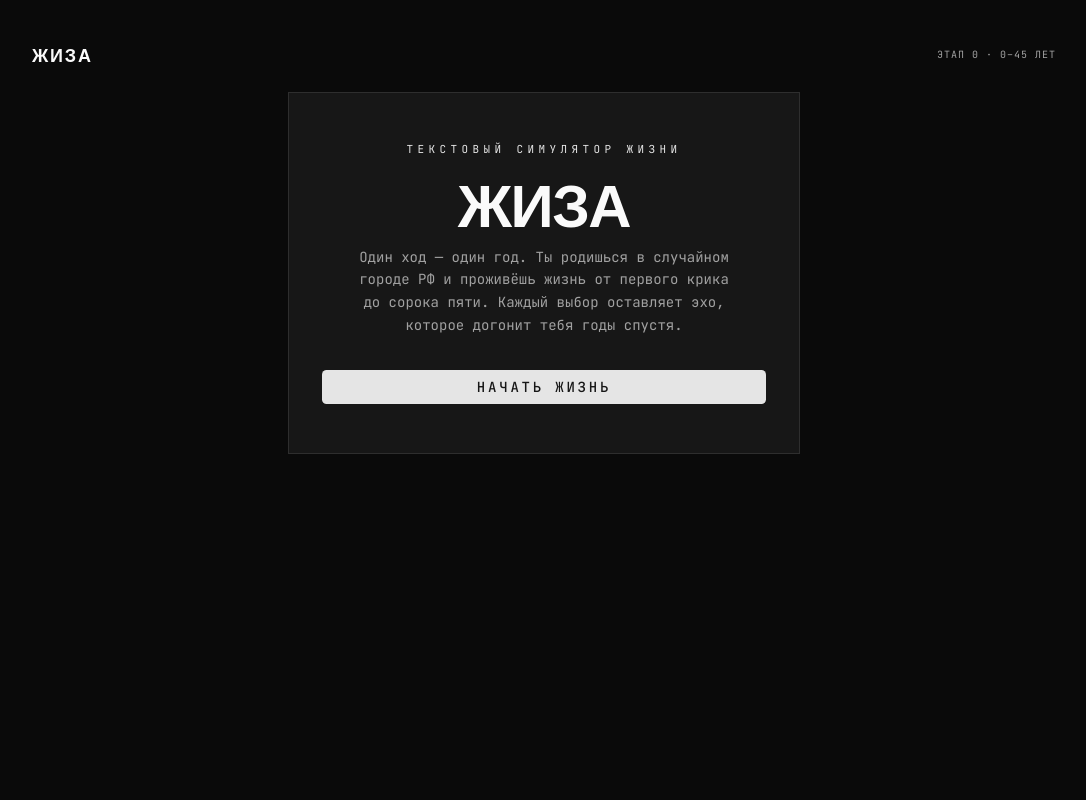
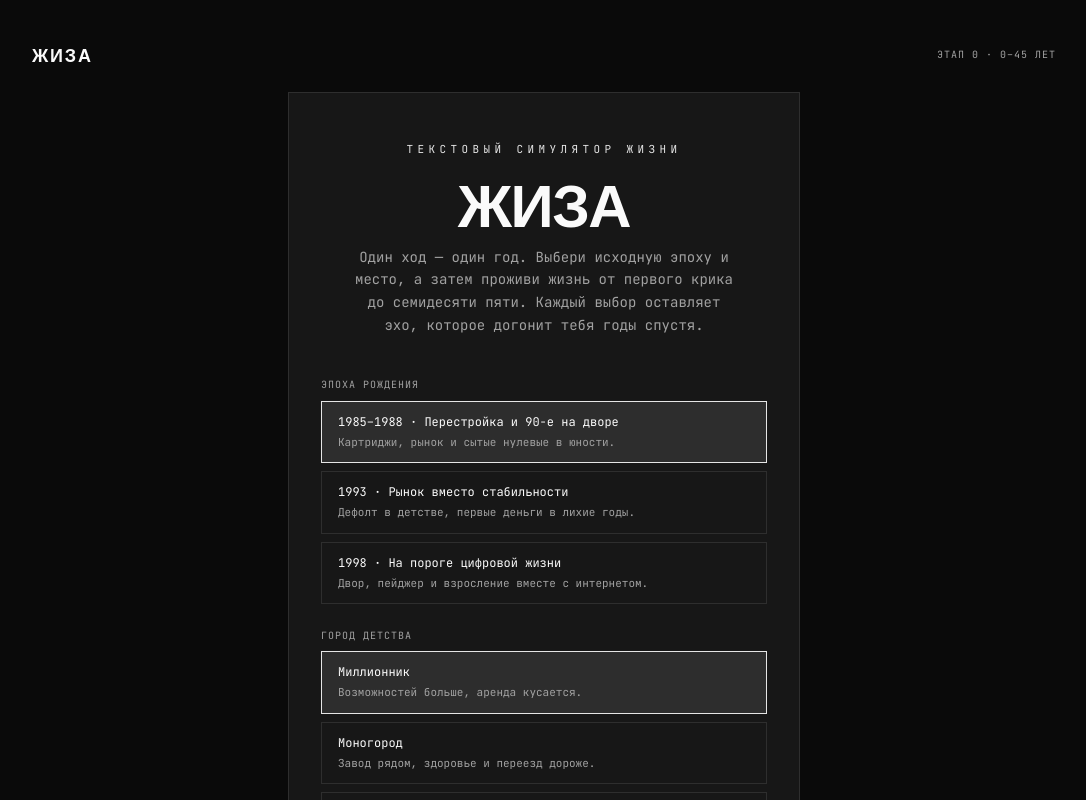
Before and after one commit to clsasa1/zhiza, a Next.js app: page / in a window 1280 px wide. Shown: the top 800 px of the page, without its empty margins (96-1182 px from the left). Built offline with nearby package versions, Linux system fonts and the light colour scheme.

Commit message:
Add configurable starts and aging life stage
Co-authored-by: Copilot <223556219+Copilot@users.noreply.github.com>

```diff
--- a/components/game/game.tsx
+++ b/components/game/game.tsx
@@ -2,7 +2,7 @@
 
 import { useCallback, useState } from 'react'
 import { Button } from '@/components/ui/button'
-import type { GameChoice, GameEvent, LifeState } from '@/lib/game/types'
+import type { BirthEraId, CityType, GameChoice, GameEvent, LifeState } from '@/lib/game/types'
 import { createNewLife, resolveChoice, tickYear } from '@/lib/game/engine'
 import { StatsPanel } from './stats-panel'
 import { EventCard } from './event-card'
@@ -13,8 +13,8 @@ export function Game() {
   const [state, setState] = useState<LifeState | null>(null)
   const [pendingEvent, setPendingEvent] = useState<GameEvent | null>(null)
 
-  const start = useCallback(() => {
-    setState(createNewLife())
+  const start = useCallback((birthEra: BirthEraId, cityType: CityType) => {
+    setState(createNewLife({ birthEra, cityType }))
     setPendingEvent(null)
   }, [])
 
@@ -40,7 +40,14 @@ export function Game() {
 
   if (!state) return <StartScreen onStart={start} />
 
-  if (state.isDead) return <DeathScreen state={state} onRestart={start} />
+  if (state.isDead) {
+    return (
+      <DeathScreen
+        state={state}
+        onRestart={() => start('perestroika', 'metropolis')}
+      />
+    )
+  }
 
   const awaitingChoice = pendingEvent !== null
 
@@ -91,7 +98,23 @@ function IdleCard({ state }: { state: LifeState }) {
   )
 }
 
-function StartScreen({ onStart }: { onStart: () => void }) {
+function StartScreen({
+  onStart,
+}: {
+  onStart: (birthEra: BirthEraId, cityType: CityType) => void
+}) {
+  const [birthEra, setBirthEra] = useState<BirthEraId>('perestroika')
+  const [cityType, setCityType] = useState<CityType>('metropolis')
+  const eras: Array<{ id: BirthEraId; years: string; title: string; text: string }> = [
+    { id: 'perestroika', years: '1985–1988', title: 'Перестройка и 90-е на дворе', text: 'Картриджи, рынок и сытые нулевые в юности.' },
+    { id: 'early_nineties', years: '1993', title: 'Рынок вместо стабильности', text: 'Дефолт в детстве, первые деньги в лихие годы.' },
+    { id: 'late_nineties', years: '1998', title: 'На пороге цифровой жизни', text: 'Двор, пейджер и взросление вместе с интернетом.' },
+  ]
+  const cities: Array<{ id: CityType; title: string; text: string }> = [
+    { id: 'metropolis', title: 'Миллионник', text: 'Возможностей больше, аренда кусается.' },
+    { id: 'industrial', title: 'Моногород', text: 'Завод рядом, здоровье и переезд дороже.' },
+    { id: 'provincial', title: 'ПГТ и глубинка', text: 'Дешевле жить, сложнее найти выход.' },
+  ]
   return (
     <div className="mx-auto flex w-full max-w-lg flex-col items-center border border-border bg-card px-8 py-12 text-center">
       <span className="font-mono text-[11px] uppercase tracking-[0.4em] text-primary">
@@ -101,12 +124,46 @@ function StartScreen({ onStart }: { onStart: () => void }) {
         ЖИЗА
       </h1>
       <p className="mt-4 max-w-sm text-pretty font-mono text-sm leading-relaxed text-muted-foreground">
-        Один ход — один год. Ты родишься в случайном городе РФ и проживёшь жизнь
-        от первого крика до сорока пяти. Каждый выбор оставляет эхо, которое догонит
+        Один ход — один год. Выбери исходную эпоху и место, а затем проживи жизнь
+        от первого крика до семидесяти пяти. Каждый выбор оставляет эхо, которое догонит
         тебя годы спустя.
       </p>
+      <div className="mt-8 w-full text-left">
+        <span className="font-mono text-[10px] uppercase tracking-widest text-muted-foreground">Эпоха рождения</span>
+        <div className="mt-2 grid gap-2">
+          {eras.map((era) => (
+            <button
+              key={era.id}
+              type="button"
+              onClick={() => setBirthEra(era.id)}
+              className={`cursor-pointer border px-4 py-3 text-left transition-all duration-200 ease-out ${
+                birthEra === era.id ? 'border-primary bg-primary/10' : 'border-border hover:border-zinc-500 hover:bg-zinc-800/80'
+              }`}
+            >
+              <span className="block font-mono text-xs text-foreground">{era.years} · {era.title}</span>
+              <span className="mt-1 block font-mono text-[11px] text-muted-foreground">{era.text}</span>
+            </button>
+          ))}
+        </div>
+        <span className="mt-6 block font-mono text-[10px] uppercase tracking-widest text-muted-foreground">Город детства</span>
+        <div className="mt-2 grid gap-2">
+          {cities.map((city) => (
+            <button
+              key={city.id}
+              type="button"
+              onClick={() => setCityType(city.id)}
+              className={`cursor-pointer border px-4 py-3 text-left transition-all duration-200 ease-out ${
+                cityType === city.id ? 'border-primary bg-primary/10' : 'border-border hover:border-zinc-500 hover:bg-zinc-800/80'
+              }`}
+            >
+              <span className="block font-mono text-xs text-foreground">{city.title}</span>
+              <span className="mt-1 block font-mono text-[11px] text-muted-foreground">{city.text}</span>
+            </button>
+          ))}
+        </div>
+      </div>
       <Button
-        onClick={onStart}
+        onClick={() => onStart(birthEra, cityType)}
         size="lg"
         className="mt-8 w-full font-mono uppercase tracking-[0.2em]"
       >
--- a/lib/game/engine.ts
+++ b/lib/game/engine.ts
@@ -12,6 +12,8 @@ import type {
   EraConfig,
   EraId,
   FamilyBackground,
+  BirthEraId,
+  PsychologicalVerdictInput,
 } from './types'
 import { EVENTS, EVENTS_BY_ID } from './events'
 
@@ -19,7 +21,13 @@ import { EVENTS, EVENTS_BY_ID } from './events'
 const PARENTAL_ALLOWANCE = 20_000
 const DEBT_THRESHOLD = -100_000
 const DEBT_STRESS_PER_YEAR = 10
-const MAX_AGE = 45
+const MAX_AGE = 75
+
+const BIRTH_YEAR_BY_ERA: Record<BirthEraId, number> = {
+  perestroika: 1985,
+  early_nineties: 1993,
+  late_nineties: 1998,
+}
 
 export const ERAS: EraConfig[] = [
   {
@@ -95,6 +103,22 @@ export function cityLabel(city: CityType): string {
   return CITY_LABELS[city]
 }
 
+/** Stable, privacy-safe payload for an optional server-side LLM verdict. */
+export function buildPsychologicalVerdictInput(
+  state: LifeState,
+): PsychologicalVerdictInput {
+  return {
+    age: state.age,
+    birthYear: state.birthYear,
+    cityType: state.cityType,
+    tags: [...state.tags],
+    familyDecay: state.familyDecay,
+    memories: state.memories.slice(0, 12).map((memory) => ({ ...memory })),
+    metrics: { ...state.metrics },
+    timeline: state.timeline.slice(-20).map((entry) => ({ ...entry })),
+  }
+}
+
 export function eraForYear(year: number): EraConfig {
   return (
     ERAS.find((era) => year >= era.startYear && year <= era.endYear) ??
@@ -138,9 +162,16 @@ function cloneState(state: LifeState): LifeState {
 }
 
 // ─────────────────────────────── Инициализация
-export function createNewLife(): LifeState {
-  const cityType = pick<CityType>(['metropolis', 'industrial', 'provincial'])
-  const birthYear = randInt(1985, 1988)
+export function createNewLife(options?: {
+  birthEra?: BirthEraId
+  birthYear?: number
+  cityType?: CityType
+}): LifeState {
+  const birthEra = options?.birthEra ?? 'perestroika'
+  const cityType = options?.cityType ?? pick<CityType>(['metropolis', 'industrial', 'provincial'])
+  const birthYear = options?.birthYear ?? (
+    birthEra === 'perestroika' ? randInt(1985, 1988) : BIRTH_YEAR_BY_ERA[birthEra]
+  )
   const familyBackground = pick<FamilyBackground>([
     'working_class',
     'intelligentsia',
@@ -158,6 +189,7 @@ export function createNewLife(): LifeState {
   const state: LifeState = {
     age: 0,
     birthYear,
+    birthEra,
     currentYear: birthYear,
     season: 'зима',
     familyBackground,
@@ -287,13 +319,26 @@ function applyPassiveTick(state: LifeState): void {
         ? (state.metrics.stress < 60 ? 3 : 0)
         : state.age <= 35
           ? 0
-          : -1
+          : state.age <= 55
+            ? -1
+            : state.age <= 65
+              ? -2
+              : -3
   const lifestylePenalty =
     state.age >= 36
       ? (state.tags.includes('status:kurit') ? 1 : 0) +
         (state.tags.includes('status:pyet') ? 1 : 0)
       : 0
   const disabilityPenalty = state.tags.includes('trait:invalidnost') ? 1 : 0
+  if (state.age >= 60 && !state.tags.includes('status:aging_body')) {
+    state.tags.push('status:aging_body')
+    state.timeline.push({
+      age: state.age,
+      year: state.currentYear,
+      text: 'Тело стало отдельным собеседником: лестница, давление и список таблеток.',
+      kind: 'milestone',
+    })
+  }
   state.metrics.health = clamp(
     state.metrics.health + biologicalChange + city.healthPerYear - lifestylePenalty - disabilityPenalty,
   )
@@ -367,10 +412,10 @@ function checkDeath(state: LifeState): boolean {
   if (state.age >= MAX_AGE) {
     // Этап 0 заканчивается на 45 годах.
     state.isDead = true
-    state.deathReason = `Конец Этапа 0 (MVP): персонаж дожил до ${MAX_AGE} лет`
+    state.deathReason = `Жизнь завершилась в ${MAX_AGE} лет`
     state.timeline.push({
       age: state.age,
-      text: 'Сорок пять лет позади. Здесь заканчивается Этап 0 — но не сама жизнь.',
+      text: 'Семьдесят пять лет позади. В ленте осталось больше воспоминаний, чем планов.',
       kind: 'milestone',
     })
     return true
--- a/lib/game/labels.ts
+++ b/lib/game/labels.ts
@@ -52,6 +52,7 @@ const TAG_LABELS: Record<string, string> = {
   'status:divorced': 'Разведён',
   'status:chronic_illness': 'Хроническое заболевание',
   'status:ulcer': 'Язва',
+  'status:aging_body': 'Возрастной износ',
   'asset:dacha': 'Дача',
   'asset:books': 'Книги',
   'asset:piano': 'Пианино',
```
Also changed, not shown: lib/game/events.ts (+58 -0 lines), lib/game/types.ts (+13 -0 lines).
